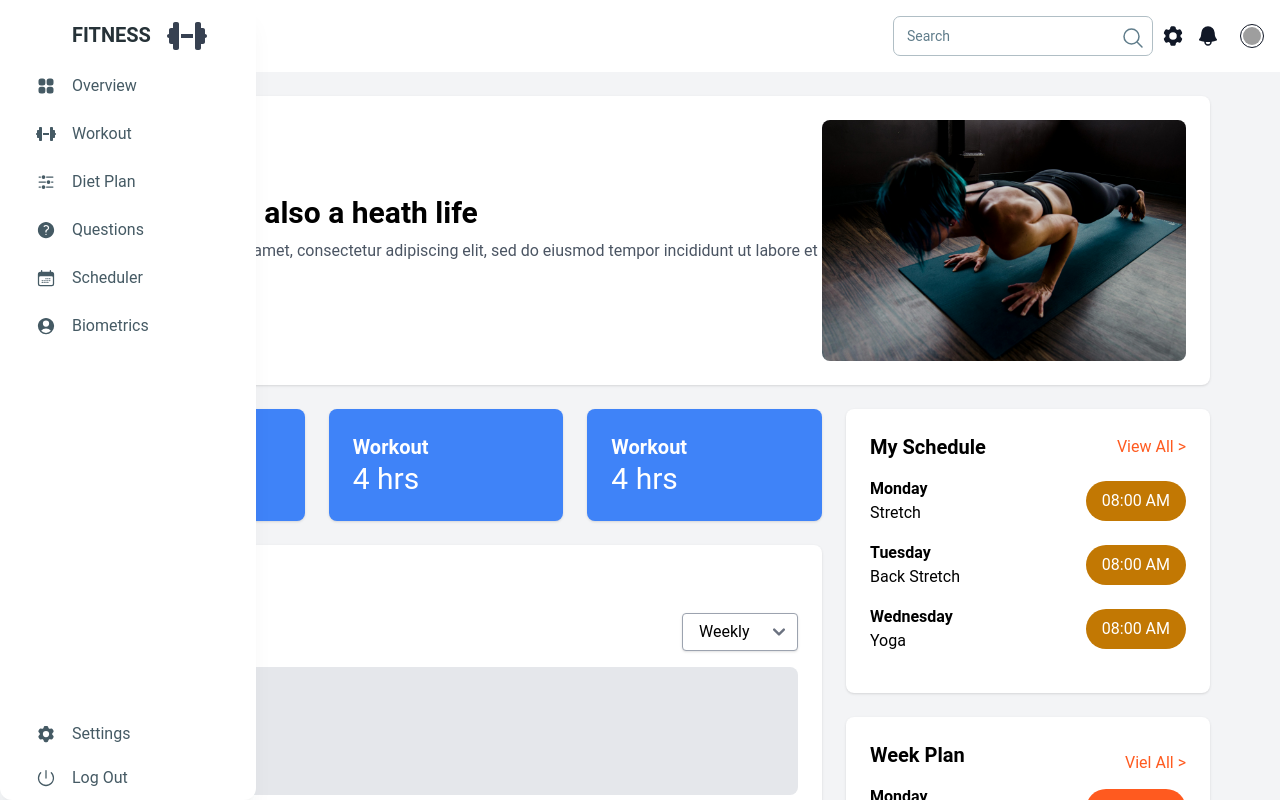
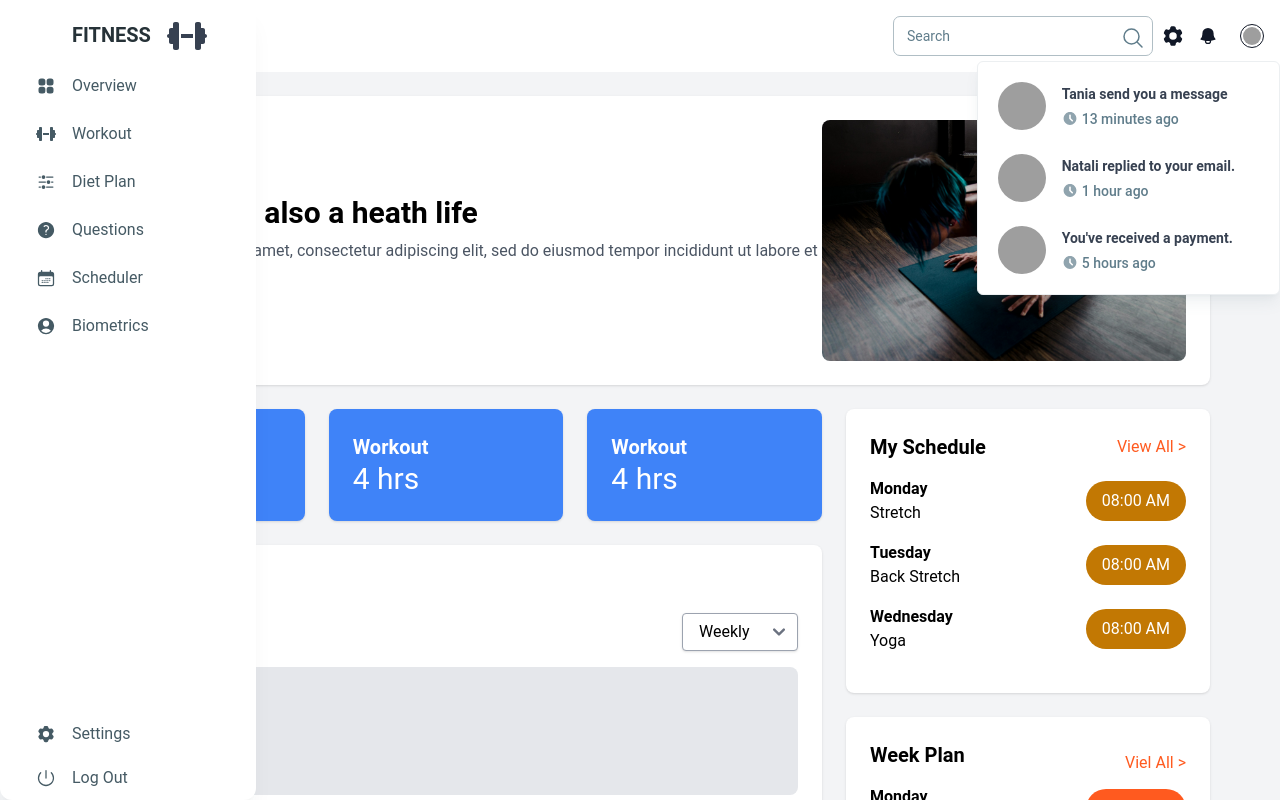
Before and after one commit to Kahepa/Fitness-and-Health-care-system, a React (Vite) app: page / in a window 1280 px wide. Both pictures are taken after a click on the button 1208 px from the left and 36 px from the top of the page. Shown: the top 800 px of the page. Built offline with nearby package versions, Linux system fonts and the light colour scheme; data requests are answered from the project's data file; grey boxes are pictures that could not be loaded.

Commit message:
Notifications Menu

```diff
--- a/src/components/NavBar.jsx
+++ b/src/components/NavBar.jsx
@@ -1,5 +1,9 @@
 import React from 'react'
 import {
+    Menu,
+    MenuHandler,
+    MenuList,
+    MenuItem,
     Navbar,
     Typography,
     IconButton,
@@ -11,6 +15,24 @@ import {
   import { MagnifyingGlassIcon } from "@heroicons/react/24/outline";
   import { Dropdown } from "flowbite-react";
 
+  function ClockIcon() {
+    return (
+      <svg
+        width="16"
+        height="17"
+        viewBox="0 0 16 17"
+        fill="none"
+        xmlns="http://www.w3.org/2000/svg"
+      >
+        <path
+          fill-rule="evenodd"
+          clip-rule="evenodd"
+          d="M7.99998 14.9C9.69736 14.9 11.3252 14.2257 12.5255 13.0255C13.7257 11.8252 14.4 10.1974 14.4 8.49998C14.4 6.80259 13.7257 5.17472 12.5255 3.97449C11.3252 2.77426 9.69736 2.09998 7.99998 2.09998C6.30259 2.09998 4.67472 2.77426 3.47449 3.97449C2.27426 5.17472 1.59998 6.80259 1.59998 8.49998C1.59998 10.1974 2.27426 11.8252 3.47449 13.0255C4.67472 14.2257 6.30259 14.9 7.99998 14.9ZM8.79998 5.29998C8.79998 5.0878 8.71569 4.88432 8.56566 4.73429C8.41563 4.58426 8.21215 4.49998 7.99998 4.49998C7.7878 4.49998 7.58432 4.58426 7.43429 4.73429C7.28426 4.88432 7.19998 5.0878 7.19998 5.29998V8.49998C7.20002 8.71213 7.28434 8.91558 7.43438 9.06558L9.69678 11.3288C9.7711 11.4031 9.85934 11.4621 9.95646 11.5023C10.0536 11.5425 10.1577 11.5632 10.2628 11.5632C10.3679 11.5632 10.472 11.5425 10.5691 11.5023C10.6662 11.4621 10.7544 11.4031 10.8288 11.3288C10.9031 11.2544 10.9621 11.1662 11.0023 11.0691C11.0425 10.972 11.0632 10.8679 11.0632 10.7628C11.0632 10.6577 11.0425 10.5536 11.0023 10.4565C10.9621 10.3593 10.9031 10.2711 10.8288 10.1968L8.79998 8.16878V5.29998Z"
+          fill="#90A4AE"
+        />
+      </svg>
+    );
+  }
 
   const NavBar = () => {
   return (
@@ -28,9 +50,72 @@ import {
                     <IconButton variant="text" color="black">
                         <Cog6ToothIcon className="h-6 w-6" />
                     </IconButton>
-                    <IconButton variant="text" color="black">
-                        <BellIcon className="h-6 w-6"/>
-                    </IconButton>
+                    <Menu>
+                        <MenuHandler>
+                            <IconButton variant="text">
+                            <svg
+                                xmlns="http://www.w3.org/2000/svg"
+                                viewBox="0 0 24 24"
+                                fill="currentColor"
+                                className="h-5 w-5"
+                            >
+                                <path
+                                fillRule="evenodd"
+                                d="M5.25 9a6.75 6.75 0 0113.5 0v.75c0 2.123.8 4.057 2.118 5.52a.75.75 0 01-.297 1.206c-1.544.57-3.16.99-4.831 1.243a3.75 3.75 0 11-7.48 0 24.585 24.585 0 01-4.831-1.244.75.75 0 01-.298-1.205A8.217 8.217 0 005.25 9.75V9zm4.502 8.9a2.25 2.25 0 104.496 0 25.057 25.057 0 01-4.496 0z"
+                                clipRule="evenodd"
+                                />
+                            </svg>
+                            </IconButton>
+                        </MenuHandler>
+                        <MenuList className="flex flex-col gap-2">
+                        <MenuItem className="flex items-center gap-4 py-2 pl-2 pr-8">
+                            <Avatar
+                                variant="circular"
+                                alt="tania andrew"
+                                src="https://images.unsplash.com/photo-1633332755192-727a05c4013d?ixlib=rb-1.2.1&ixid=MnwxMjA3fDB8MHxwaG90by1wYWdlfHx8fGVufDB8fHx8&auto=format&fit=crop&w=1480&q=80"
+                            />
+                            <div className="flex flex-col gap-1">
+                                <Typography variant="small" color="gray" className="font-semibold">
+                                Tania send you a message
+                                </Typography>
+                                <Typography className="flex items-center gap-1 text-sm font-medium text-blue-gray-500">
+                                <ClockIcon />
+                                13 minutes ago
+                                </Typography>
+                            </div>
+                        </MenuItem>
+                        <MenuItem className="flex items-center gap-4 py-2 pl-2 pr-8">
+                            <Avatar
+                                variant="circular"
+                                alt="natali craig"
+                                src="https://images.unsplash.com/photo-1580489944761-15a19d654956?ixlib=rb-1.2.1&ixid=MnwxMjA3fDB8MHxwaG90by1wYWdlfHx8fGVufDB8fHx8&auto=format&fit=crop&w=1061&q=80"
+                            />
+                            <div className="flex flex-col gap-1">
+                                <Typography variant="small" color="gray" className="font-semibold">
+                                Natali replied to your email.
+                                </Typography>
+                                <Typography className="flex items-center gap-1 text-sm font-medium text-blue-gray-500">
+                                <ClockIcon />1 hour ago
+                                </Typography>
+                            </div>
+                        </MenuItem>
+                        <MenuItem className="flex items-center gap-4 py-2 pl-2 pr-8">
+                            <Avatar
+                                variant="circular"
+                                alt="paypal"
+                                src="https://dwglogo.com/wp-content/uploads/2016/08/PayPal_Logo_Icon.png"
+                            />
+                            <div className="flex flex-col gap-1">
+                                <Typography variant="small" color="gray" className="font-semibold">
+                                You&apos;ve received a payment.
+                                </Typography>
+                                <Typography className="flex items-center gap-1 text-sm font-medium text-blue-gray-500">
+                                <ClockIcon />5 hours ago
+                                </Typography>
+                            </div>
+                        </MenuItem>
+                    </MenuList>
+                </Menu>
                 </div>
                 <Dropdown
                 arrowIcon={false}
```
